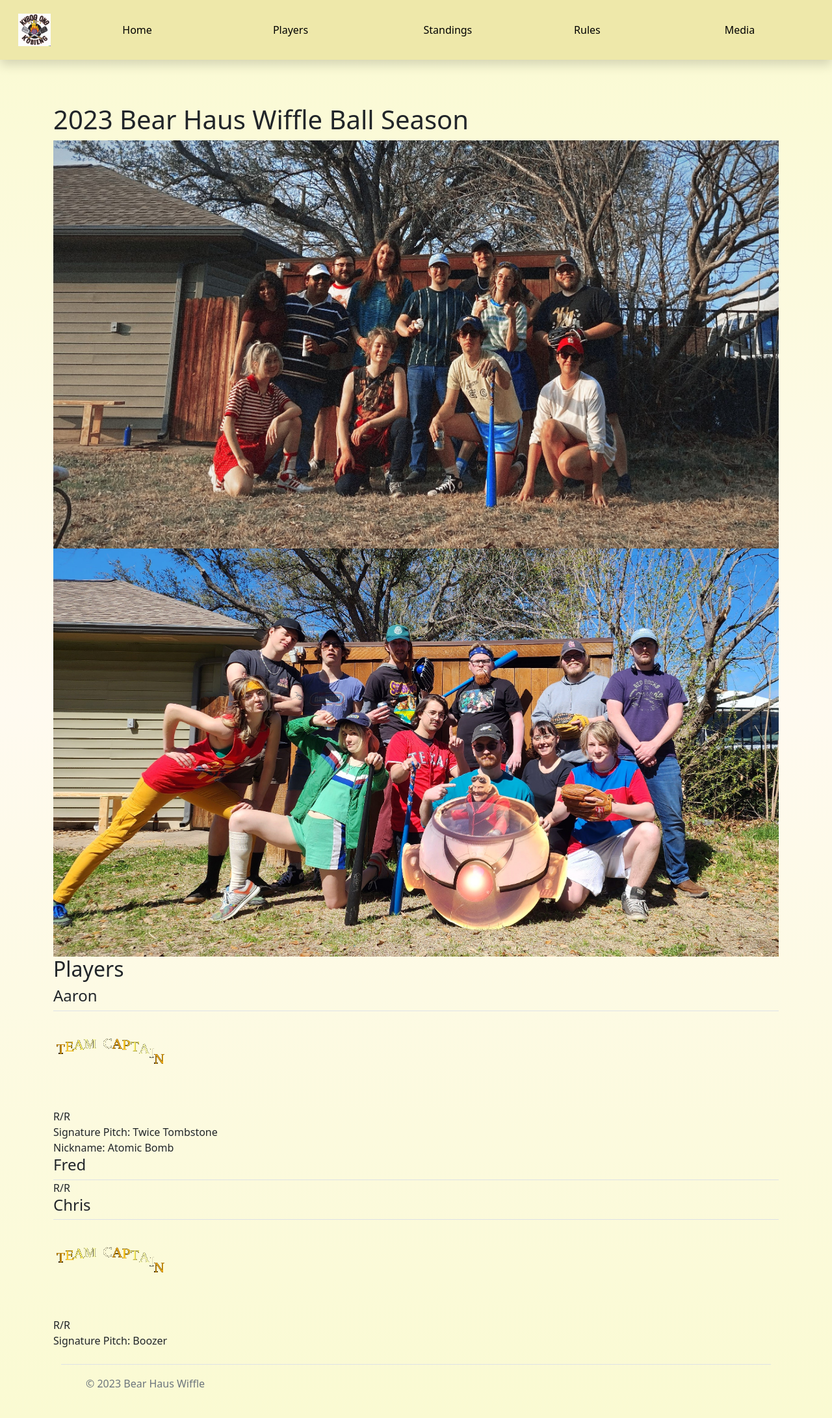
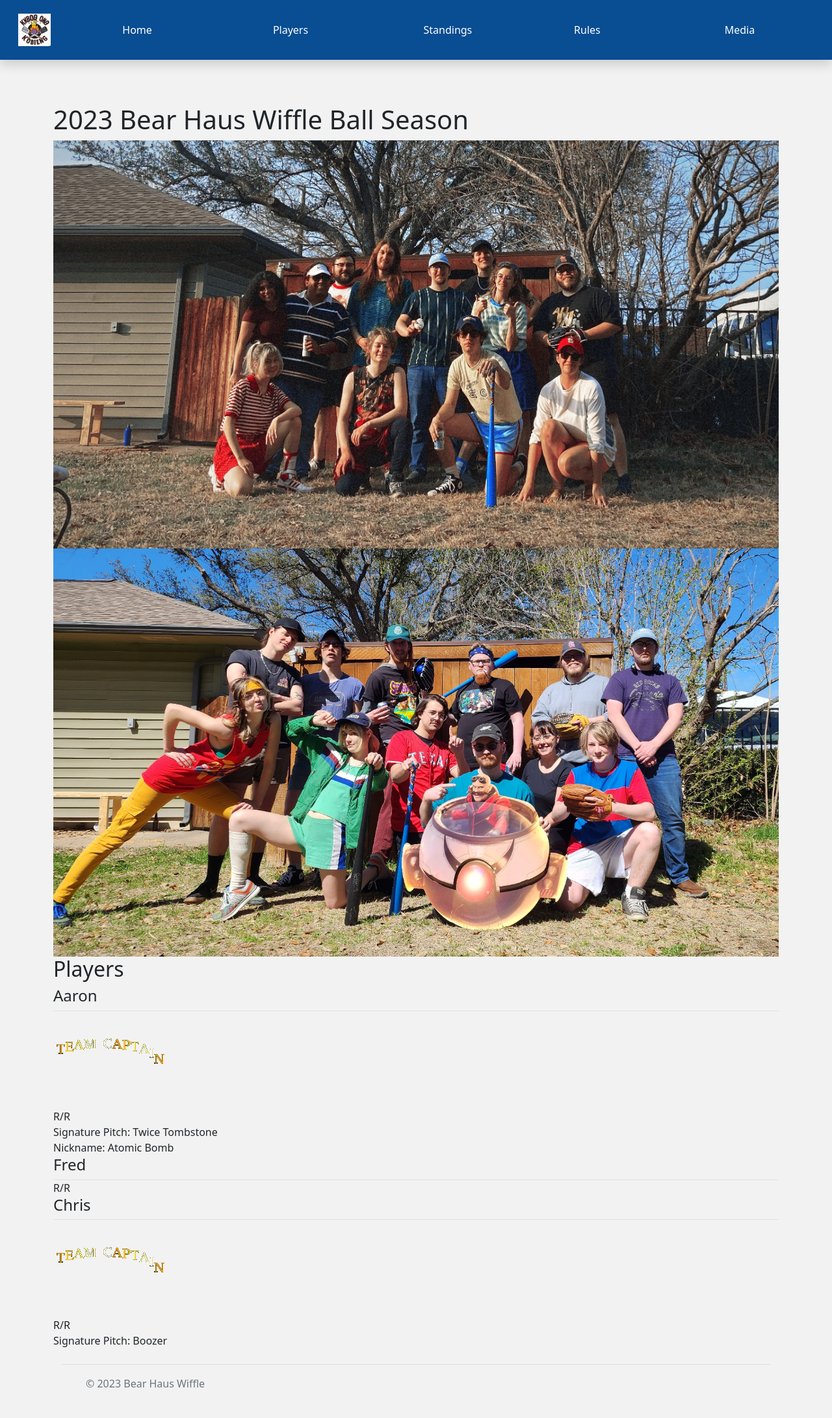
Before and after one commit to aguerrero456/wiffle-ball-app, a Flask app: page / in a window 1280 px wide. Shown: the whole page at 65% size. Run offline with Flask 3, Linux system fonts and the light colour scheme; some libraries are stand-ins or nearby versions.

Commit message:
updated color scheme

```diff
--- a/templates/home.html
+++ b/templates/home.html
@@ -9,7 +9,7 @@
 <script src="https://cdn.jsdelivr.net/npm/popper.js@1.16.1/dist/umd/popper.min.js" integrity="sha384-9/reFTGAW83EW2RDu2S0VKaIzap3H66lZH81PoYlFhbGU+6BZp6G7niu735Sk7lN" crossorigin="anonymous"></script>
 <script src="https://stackpath.bootstrapcdn.com/bootstrap/4.5.2/js/bootstrap.min.js" integrity="sha384-B4gt1jrGC7Jh4AgTPSdUtOBvfO8shuf57BaghqFfPlYxofvL8/KUEfYiJOMMV+rV" crossorigin="anonymous"></script>
   </head>
-  <body style="background-image: linear-gradient(lightgoldenrodyellow, floralwhite, lightgoldenrodyellow);">
+  <body style="background-color:#F2F2F2;">
     {% include 'nav.html' %}
     <div class="container">
 
--- a/templates/nav.html
+++ b/templates/nav.html
@@ -1,23 +1,23 @@
- <nav class="navbar shadow p-3 mb-5 navbar-light fixed-top navbar-expand-lg" style="background-color: palegoldenrod">
+ <nav class="navbar shadow p-3 mb-5 navbar-light fixed-top navbar-expand-lg" style="background-color: #094D92">
  <div class="container-fluid">
     <a class="navbar-brand" href="#">
     <img
       src="https://wiffle-ball-app.alfredoguerrer3.repl.co/static/logo.png"width='50px' height='50px'>
     </a>
-    <button class="navbar-toggler" type="button" data-toggle="collapse" data-target="#navbarNavAltMarkup" aria-controls="navbarNavAltMarkup" aria-expanded="false" aria-label="Toggle navigation">
+    <button class="navbar-toggler" type="button" data-toggle="collapse" data-target="#navbarNavAltMarkup" aria-controls="navbarNavAltMarkup" aria-expanded="false" aria-label="Toggle navigation" style="color:white">
       <span class="navbar-toggler-icon"></span>
     </button>
     <div class="collapse navbar-collapse" id="navbarNavAltMarkup">
 
-      <a class="nav-link active mx-auto" aria-current="page" href="#"  style="color:black; width:75px;" >Home</a>
+      <a class="nav-link active mx-auto" aria-current="page" href="#"  style="color:white; width:75px;" >Home</a>
 
-      <a class="nav-link mx-auto" href="/templates/players.html"style="color:black; width:75px;">Players</a>
+      <a class="nav-link mx-auto" href="/templates/players.html"style="color:white; width:75px;">Players</a>
 
-      <a class="nav-link mx-auto" href="#"style="color:black; width:75px;">Standings</a>
+      <a class="nav-link mx-auto" href="#"style="color:white; width:75px;">Standings</a>
 
-      <a class="nav-link mx-auto" href="#"style="color:black; width:75px;">Rules</a>
+      <a class="nav-link mx-auto" href="#"style="color:white; width:75px;">Rules</a>
 
-      <a class="nav-link mx-auto" href="#"style="color:black; width:75px;">Media</a>
+      <a class="nav-link mx-auto" href="#"style="color:white; width:75px;">Media</a>
 
       </div>
     </div>
```
